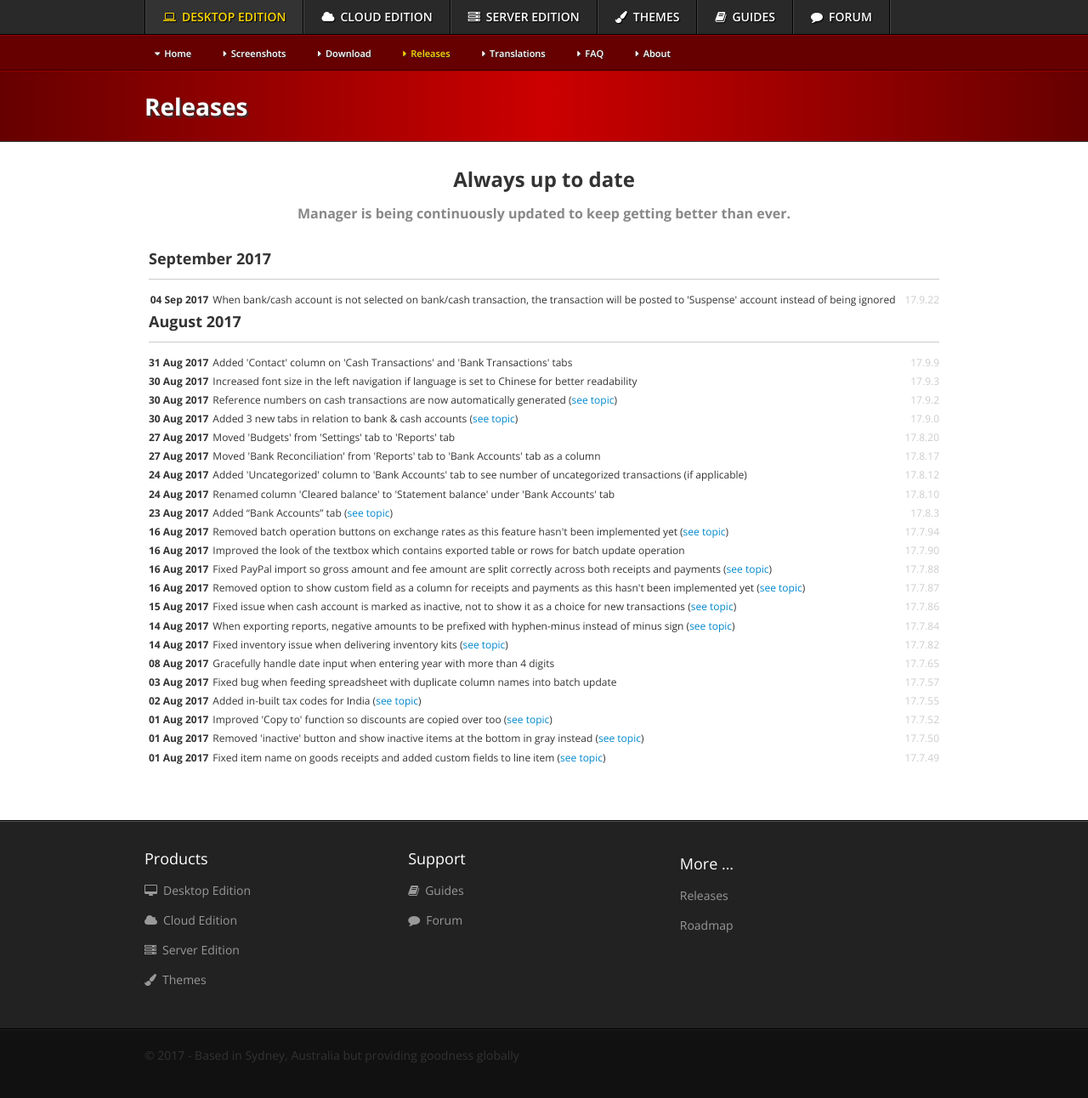
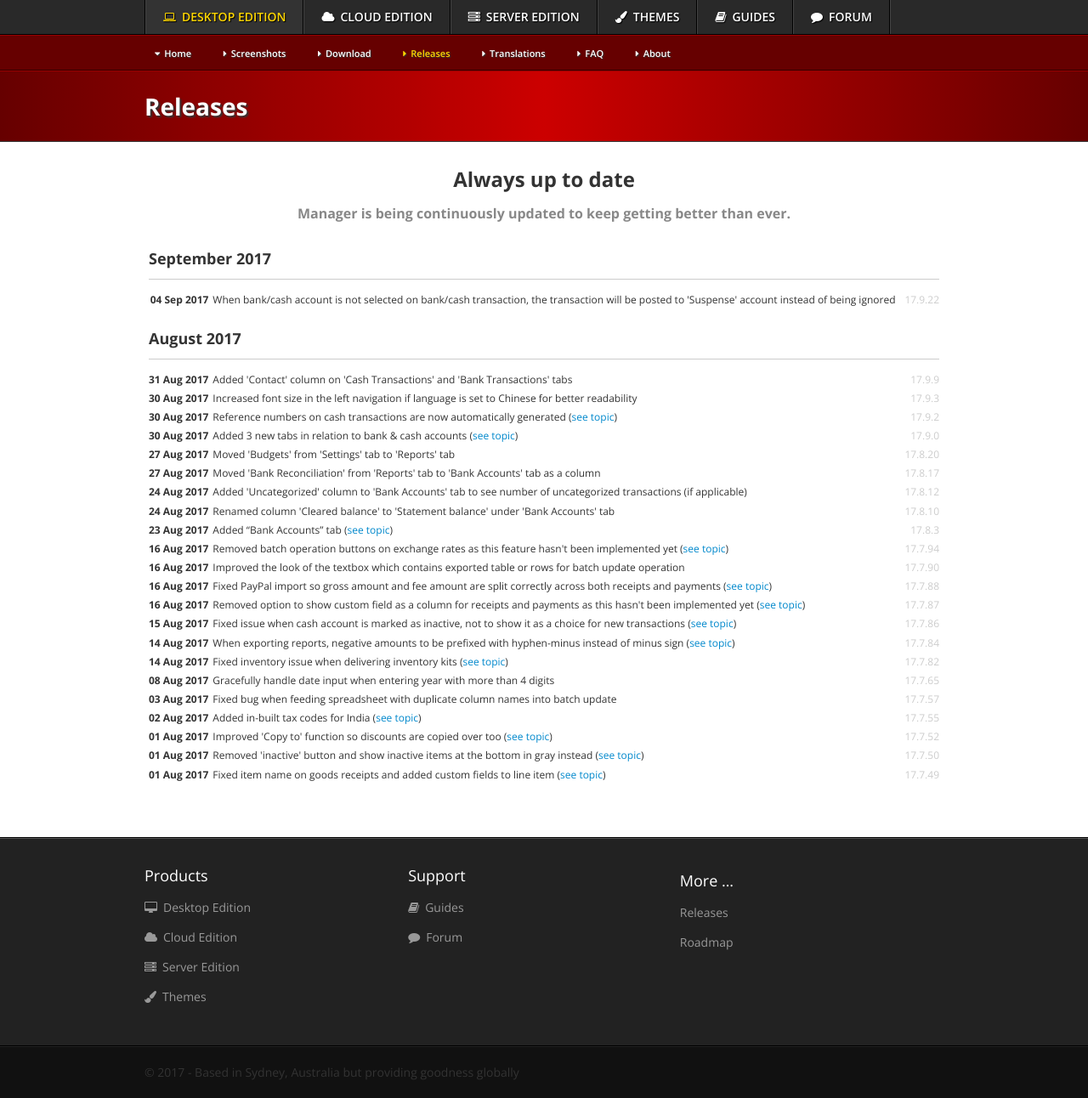
Before and after one commit to 3etechinns/www.manager.io, a Jekyll site: the page built from desktop/releases/index.html, in a window 1280 px wide. Shown: the whole page at 85% size. Built offline with Jekyll 4.4.1, drawn with Linux system fonts in a browser that asks for light colours; nearby versions of some CDN libraries; comment, search, counter and statistics services are not loaded.

Commit message:
no message

```diff
--- a/desktop/releases/index.html
+++ b/desktop/releases/index.html
@@ -2,7 +2,7 @@
 title: Releases
 layout: main
 ---
-<div style="padding-bottom: 20px; text-align: center; font-weight: bold">
+<div style="text-align: center; font-weight: bold">
 	<div style="font-size: 24px; color: #333; line-height: 200%">
 		Always up to date
 	</div>
@@ -22,7 +22,7 @@ layout: main
 
 {% assign section2 = release.date | date:"%B %Y" %}
 {% if section != section2 %}
-<tr><td colspan="3" style="padding-bottom: 10px"><div style="font-weight: bold; font-size: 18px; padding-bottom: 10px; border-bottom: 1px solid #ccc">{{ section2 }}</div></td></tr>
+<tr><td colspan="3" style="padding-bottom: 10px; padding-top: 20px"><div style="font-weight: bold; font-size: 18px; padding-bottom: 10px; border-bottom: 1px solid #ccc">{{ section2 }}</div></td></tr>
 {% assign section = section2 %}
 {% endif %}
 
```
